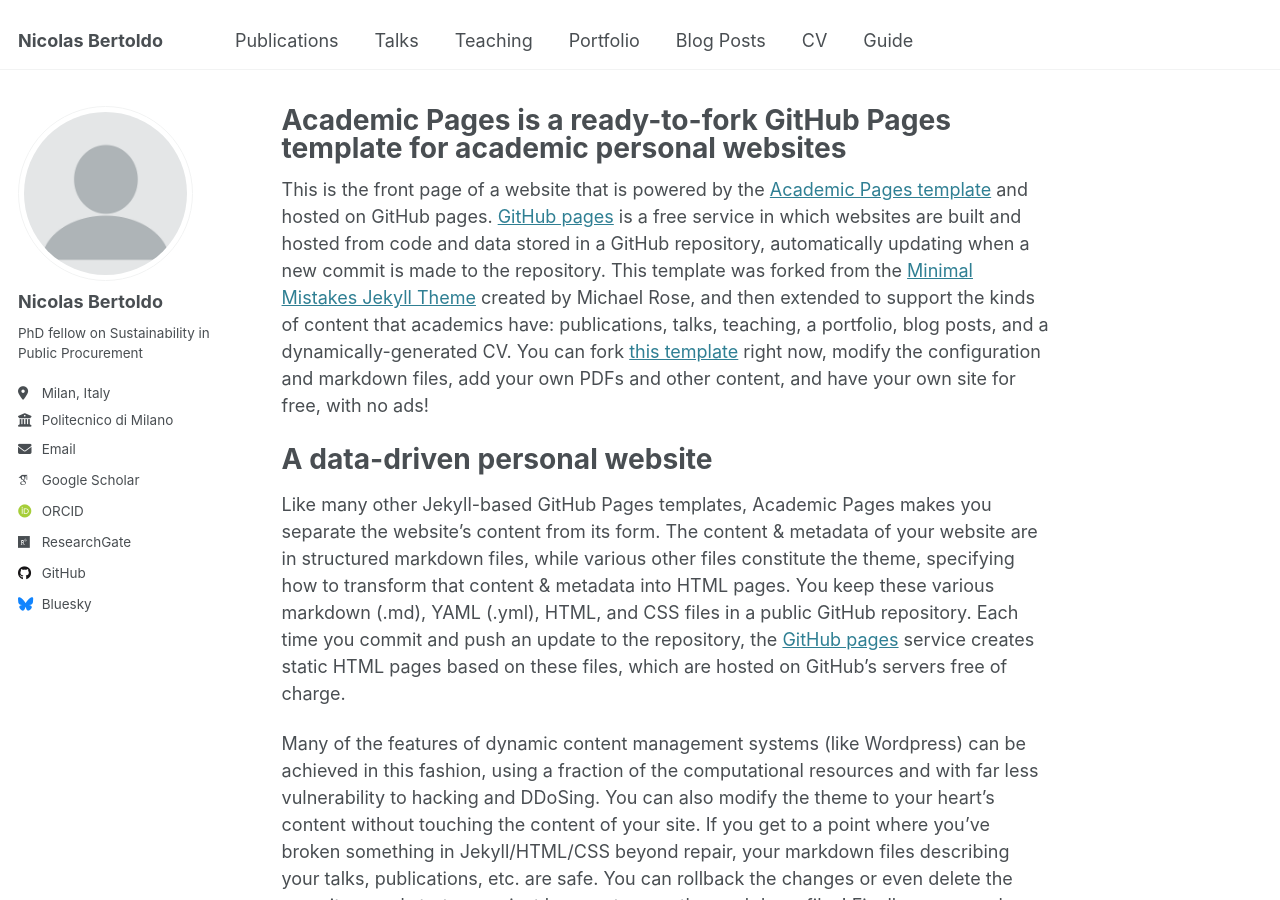
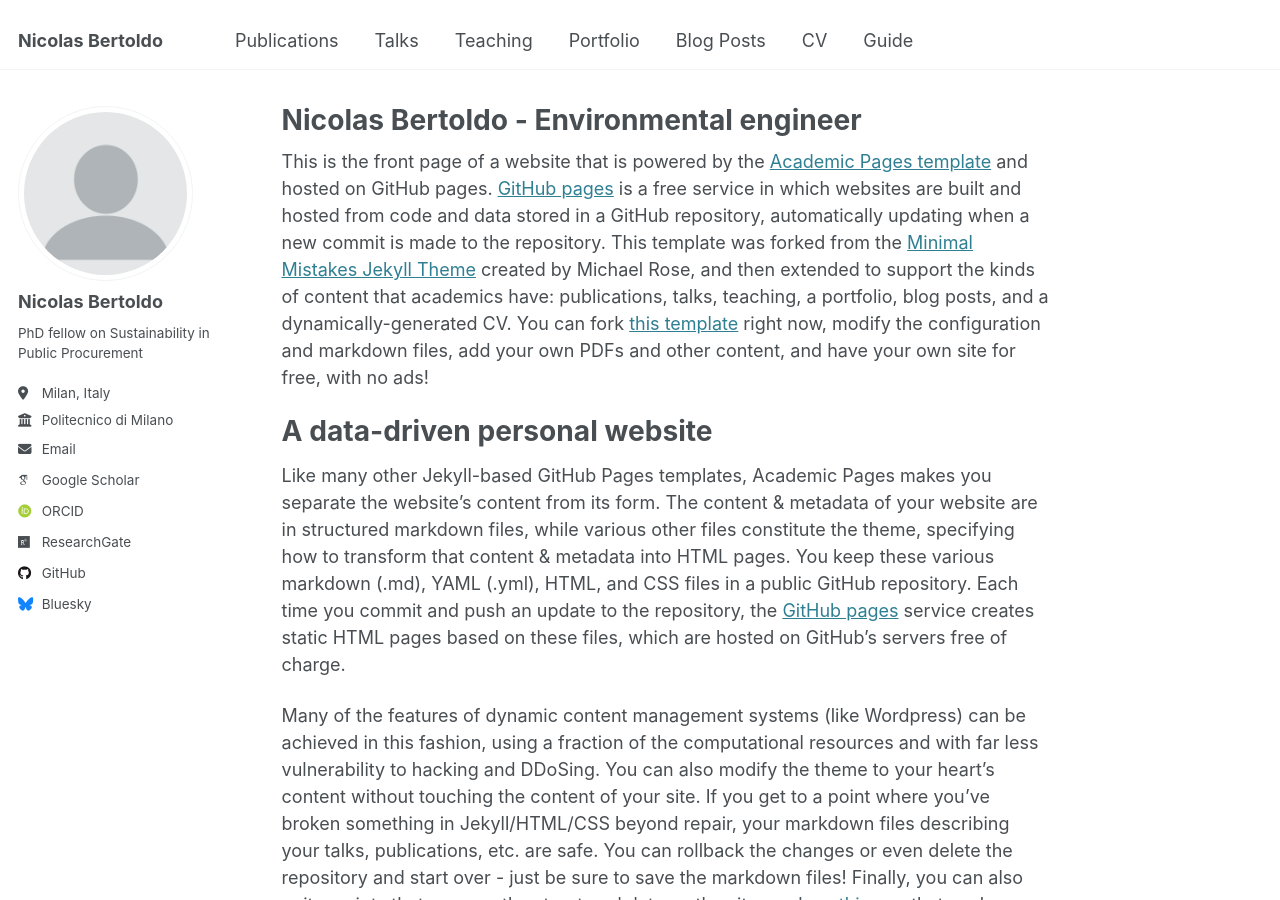
Before and after one commit to Nick-Bertoldo/Nick-Bertoldo.github.io, a Jekyll site: the page built from _pages/about.md, in a window 1280 px wide and 900 px high. Built offline with Jekyll 4.4.1, drawn with Linux system fonts in a browser that asks for light colours; some web fonts are replaced.

Commit message:
Update about.md

```diff
--- a/_pages/about.md
+++ b/_pages/about.md
@@ -1,6 +1,6 @@
 ---
 permalink: /
-title: "Academic Pages is a ready-to-fork GitHub Pages template for academic personal websites"
+title: "Nicolas Bertoldo - Environmental engineer"
 author_profile: true
 redirect_from:
   - /about/
```
